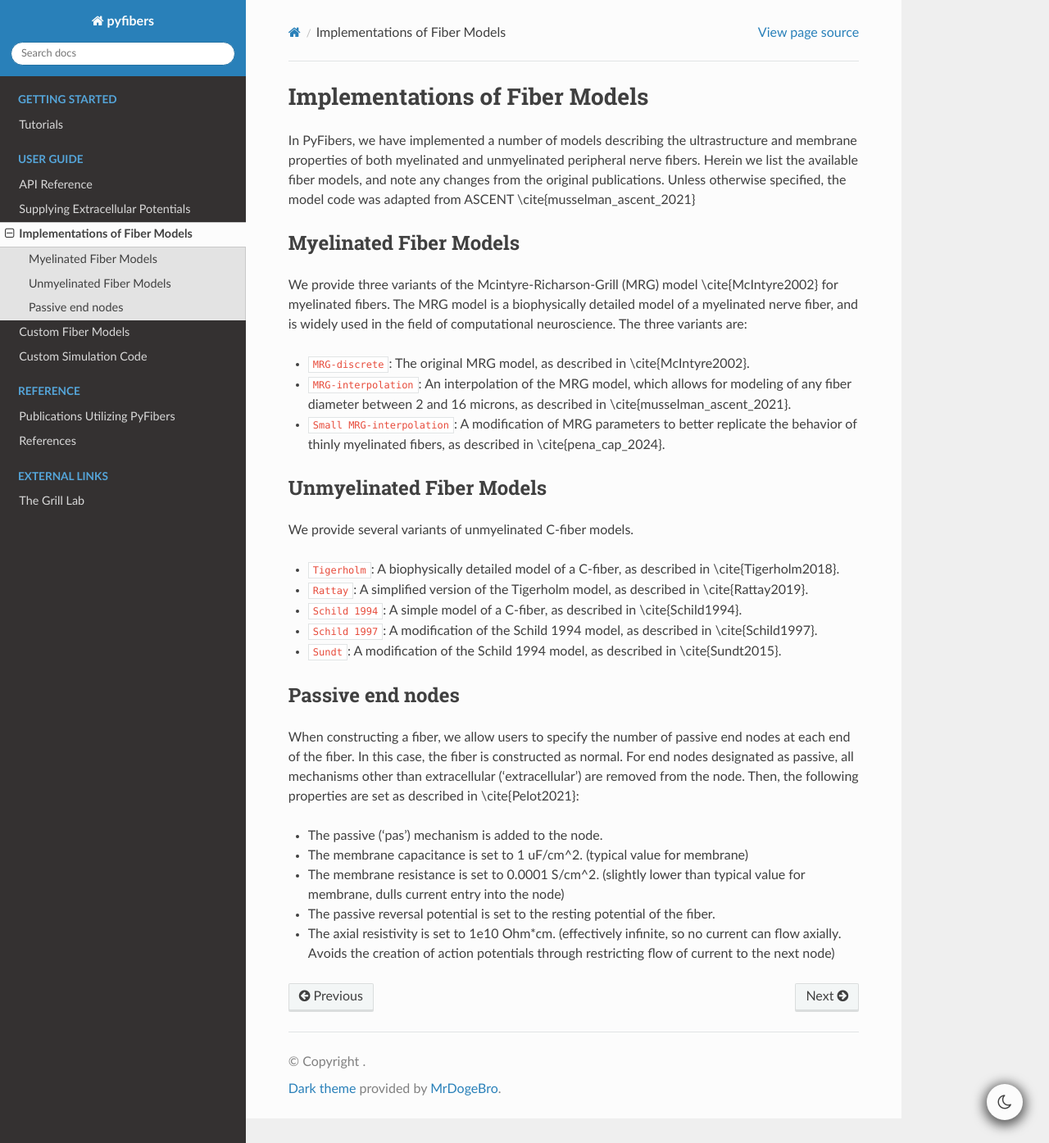
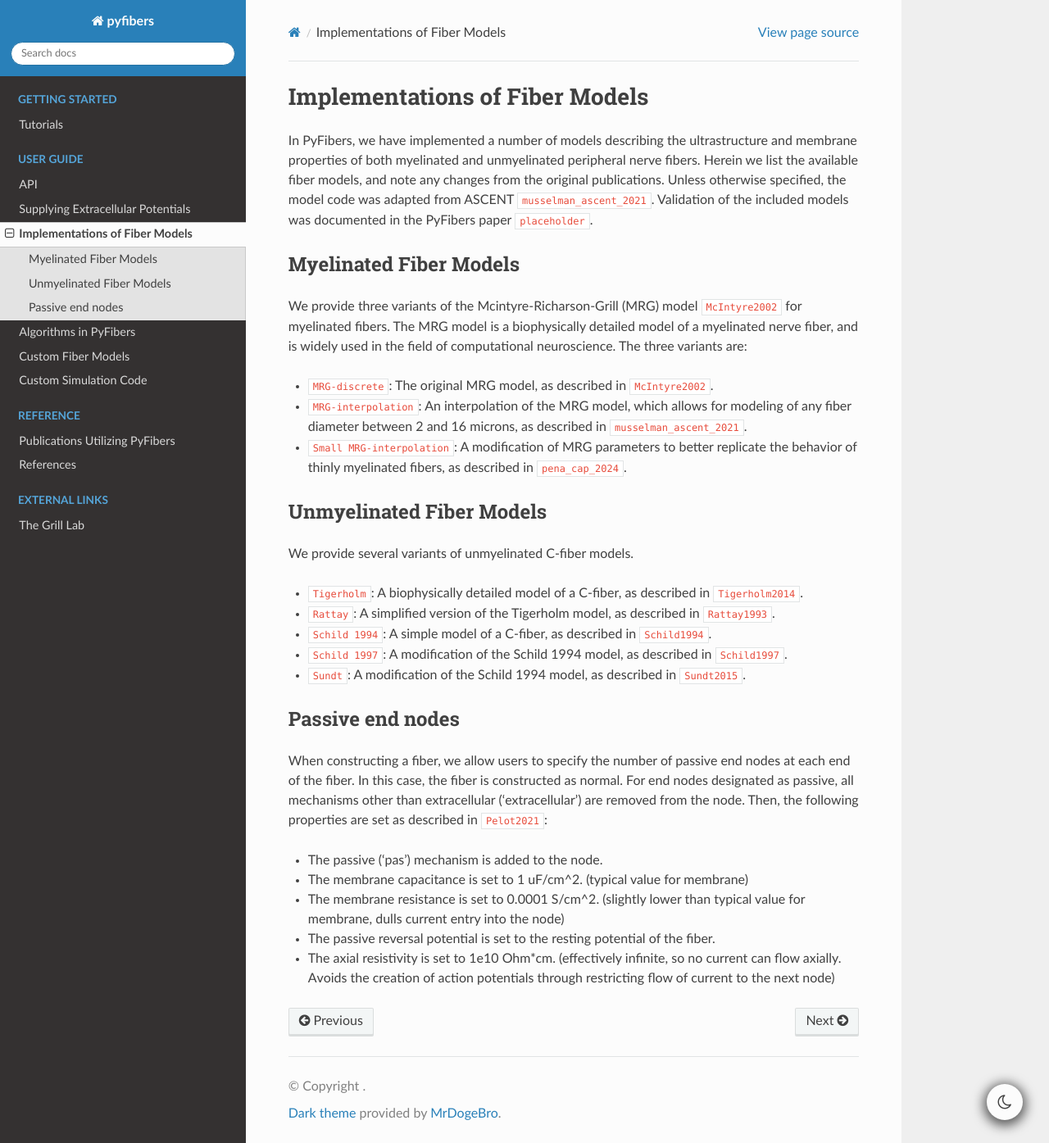
Before and after one commit to wmglab-duke/pyfibers, a Sphinx documentation site: the page built from docs/source/fiber_models.md, in a window 1280 px wide and 1395 px high. Shown: the whole window at 82% size. Built offline with Sphinx 7.4.7 and the Read the Docs theme 3.1.0, drawn with Linux system fonts in a browser that asks for light colours; cross-references to code outside the pages are shown as plain code.

Commit message:
add docs for algorithms and example usage to docstring

```diff
--- a/docs/source/autodoc/index.rst
+++ b/docs/source/autodoc/index.rst
@@ -1,4 +1,4 @@
-API Reference
+API
 ==============
 
 .. toctree::
--- a/docs/source/autodoc/stimulation.rst
+++ b/docs/source/autodoc/stimulation.rst
@@ -9,14 +9,14 @@
 .. autoclass:: pyfibers.stimulation.Stimulation
    :members:
    :member-order: bysource
-   :class-doc-from: init
+   :class-doc-from: class
 
 .. autoclass:: pyfibers.stimulation.ScaledStim
    :members:
    :member-order: bysource
-   :class-doc-from: init
+   :class-doc-from: class
 
 .. autoclass:: pyfibers.stimulation.IntraStim
    :members:
    :member-order: bysource
-   :class-doc-from: init
+   :class-doc-from: class
--- a/docs/source/fiber_models.md
+++ b/docs/source/fiber_models.md
@@ -1,22 +1,22 @@
 # Implementations of Fiber Models
-In PyFibers, we have implemented a number of models describing the ultrastructure and membrane properties of both myelinated and unmyelinated peripheral nerve fibers. Herein we list the available fiber models, and note any changes from the original publications. Unless otherwise specified, the model code was adapted from ASCENT \cite{musselman_ascent_2021}
+In PyFibers, we have implemented a number of models describing the ultrastructure and membrane properties of both myelinated and unmyelinated peripheral nerve fibers. Herein we list the available fiber models, and note any changes from the original publications. Unless otherwise specified, the model code was adapted from ASCENT {cite:p}`musselman_ascent_2021`. Validation of the included models was documented in the PyFibers paper {cite:p}`placeholder`.
 
 ## Myelinated Fiber Models
-We provide three variants of the Mcintyre-Richarson-Grill (MRG) model \cite{McIntyre2002} for myelinated fibers. The MRG model is a biophysically detailed model of a myelinated nerve fiber, and is widely used in the field of computational neuroscience. The three variants are:
-- `MRG-discrete`: The original MRG model, as described in \cite{McIntyre2002}.
-- `MRG-interpolation`: An interpolation of the MRG model, which allows for modeling of any fiber diameter between 2 and 16 microns, as described in \cite{musselman_ascent_2021}.
-- `Small MRG-interpolation`: A modification of MRG parameters to better replicate the behavior of thinly myelinated fibers, as described in \cite{pena_cap_2024}.
+We provide three variants of the Mcintyre-Richarson-Grill (MRG) model {cite:p}`McIntyre2002` for myelinated fibers. The MRG model is a biophysically detailed model of a myelinated nerve fiber, and is widely used in the field of computational neuroscience. The three variants are:
+- `MRG-discrete`: The original MRG model, as described in {cite:p}`McIntyre2002`.
+- `MRG-interpolation`: An interpolation of the MRG model, which allows for modeling of any fiber diameter between 2 and 16 microns, as described in {cite:p}`musselman_ascent_2021`.
+- `Small MRG-interpolation`: A modification of MRG parameters to better replicate the behavior of thinly myelinated fibers, as described in {cite:p}`pena_cap_2024`.
 
 ## Unmyelinated Fiber Models
 We provide several variants of unmyelinated C-fiber models.
-- `Tigerholm`: A biophysically detailed model of a C-fiber, as described in \cite{Tigerholm2018}.
-- `Rattay`: A simplified version of the Tigerholm model, as described in \cite{Rattay2019}.
-- `Schild 1994`: A simple model of a C-fiber, as described in \cite{Schild1994}.
-- `Schild 1997`: A modification of the Schild 1994 model, as described in \cite{Schild1997}.
-- `Sundt`: A modification of the Schild 1994 model, as described in \cite{Sundt2015}.
+- `Tigerholm`: A biophysically detailed model of a C-fiber, as described in {cite:p}`Tigerholm2014`.
+- `Rattay`: A simplified version of the Tigerholm model, as described in {cite:p}`Rattay1993`.
+- `Schild 1994`: A simple model of a C-fiber, as described in {cite:p}`Schild1994`.
+- `Schild 1997`: A modification of the Schild 1994 model, as described in {cite:p}`Schild1997`.
+- `Sundt`: A modification of the Schild 1994 model, as described in {cite:p}`Sundt2015`.
 
 ## Passive end nodes
-When constructing a fiber, we allow users to specify the number of passive end nodes at each end of the fiber. In this case, the fiber is constructed as normal. For end nodes designated as passive, all mechanisms other than extracellular ('extracellular') are removed from the node. Then, the following properties are set as described in \cite{Pelot2021}:
+When constructing a fiber, we allow users to specify the number of passive end nodes at each end of the fiber. In this case, the fiber is constructed as normal. For end nodes designated as passive, all mechanisms other than extracellular ('extracellular') are removed from the node. Then, the following properties are set as described in {cite:p}`Pelot2021`:
 - The passive ('pas') mechanism is added to the node.
 - The membrane capacitance is set to 1 uF/cm^2. (typical value for membrane)
 - The membrane resistance is set to 0.0001 S/cm^2. (slightly lower than typical value for membrane, dulls current entry into the node)
--- a/docs/source/index.rst
+++ b/docs/source/index.rst
@@ -17,6 +17,7 @@
    autodoc/index
    extracellular_potentials
    fiber_models
+   algorithms
    custom_fiber
    custom_stim
 
--- a/docs/source/refs.bib
+++ b/docs/source/refs.bib
@@ -134,3 +134,18 @@
   month = jan,
   pages = {86–104}
 }
+
+@article{placeholder,
+  title = {Placeholder},
+  volume = {1},
+  ISSN = {1234-5678},
+  url = {http://dx.doi.org/10.1234/5678},
+  DOI = {10.1234/5678},
+  number = {1},
+  journal = {Journal of Placeholder},
+  publisher = {Placeholder},
+  author = {Placeholder,  Placeholder and Placeholder,  Placeholder},
+  year = {1234},
+  month = jan,
+  pages = {1–2}
+}
```
Also changed, not shown: docs/source/algorithms.md (added, +163 -0 lines), docs/source/custom_fiber.md (+2 -2 lines), .gitlab-ci.yml, docs/source/images/run_sim_scalestim.png (added), docs/source/images/threshold_examples.png (added), docs/source/images/threshold_flowchart.png (added), 1 other file.
